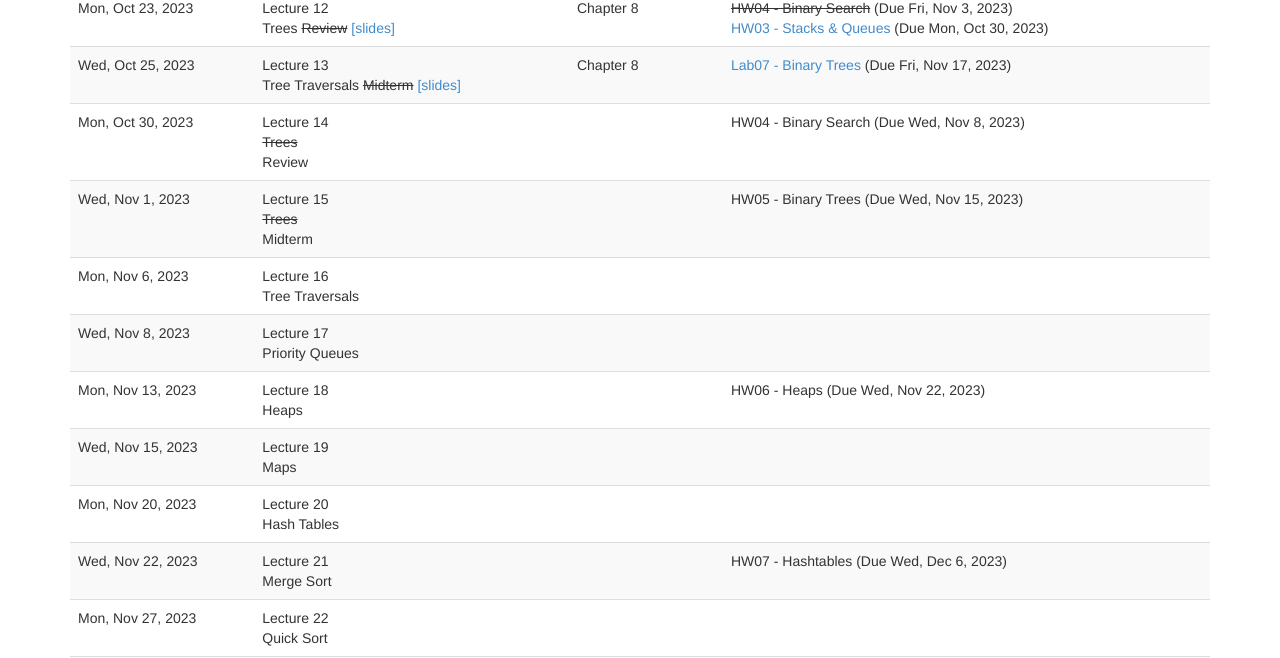
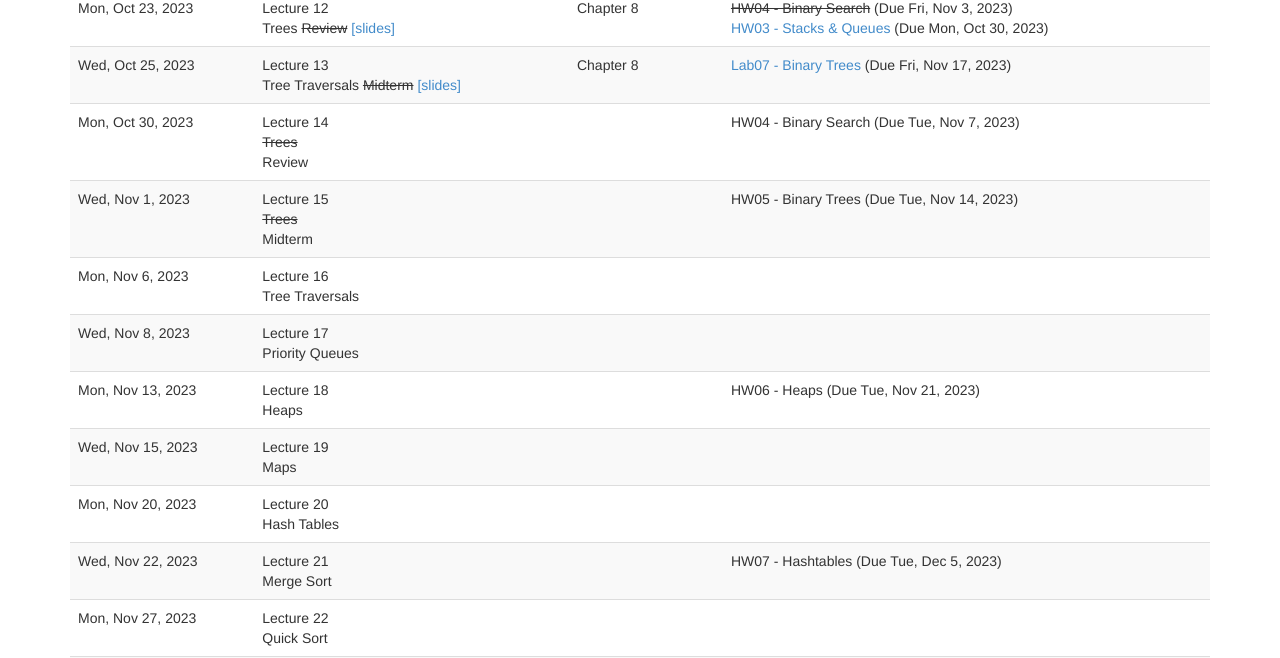
Before and after one commit to kalte0/BMC-CS-151.github.io, a Jekyll site: the page built from schedule.md, in a window 1280 px wide and 900 px high, scrolled down 1001 px. Shown: the part 146-804 px from the top of the window. Built offline with Jekyll 4.4.1, drawn with Linux system fonts in a browser that asks for light colours; nearby versions of some CDN libraries.

Commit message:
schedule: assignment dates

```diff
--- a/_data/schedule.yaml
+++ b/_data/schedule.yaml
@@ -184,7 +184,7 @@
       recording: ~
       assignments:
         -
-          deadline: 2023-11-08
+          deadline: 2023-11-07
           title: "HW04 - Binary Search"
           _url: "labs/Lab00.html"
     -
@@ -194,7 +194,7 @@
       recording: ~
       assignments:
         -
-          deadline: 2023-11-15
+          deadline: 2023-11-14
           title: "HW05 - Binary Trees"
           _url: "labs/Lab00.html"
     -
@@ -215,7 +215,7 @@
       recording: ~
       assignments:
         -
-          deadline: 2023-11-22
+          deadline: 2023-11-21
           title: "HW06 - Heaps"
           _url: "labs/Lab00.html"
     -
@@ -235,7 +235,7 @@
       recording: ~
       assignments:
         -
-          deadline: 2023-12-06
+          deadline: 2023-12-05
           title: "HW07 - Hashtables"
           _url: "labs/Lab00.html"
     -
```
